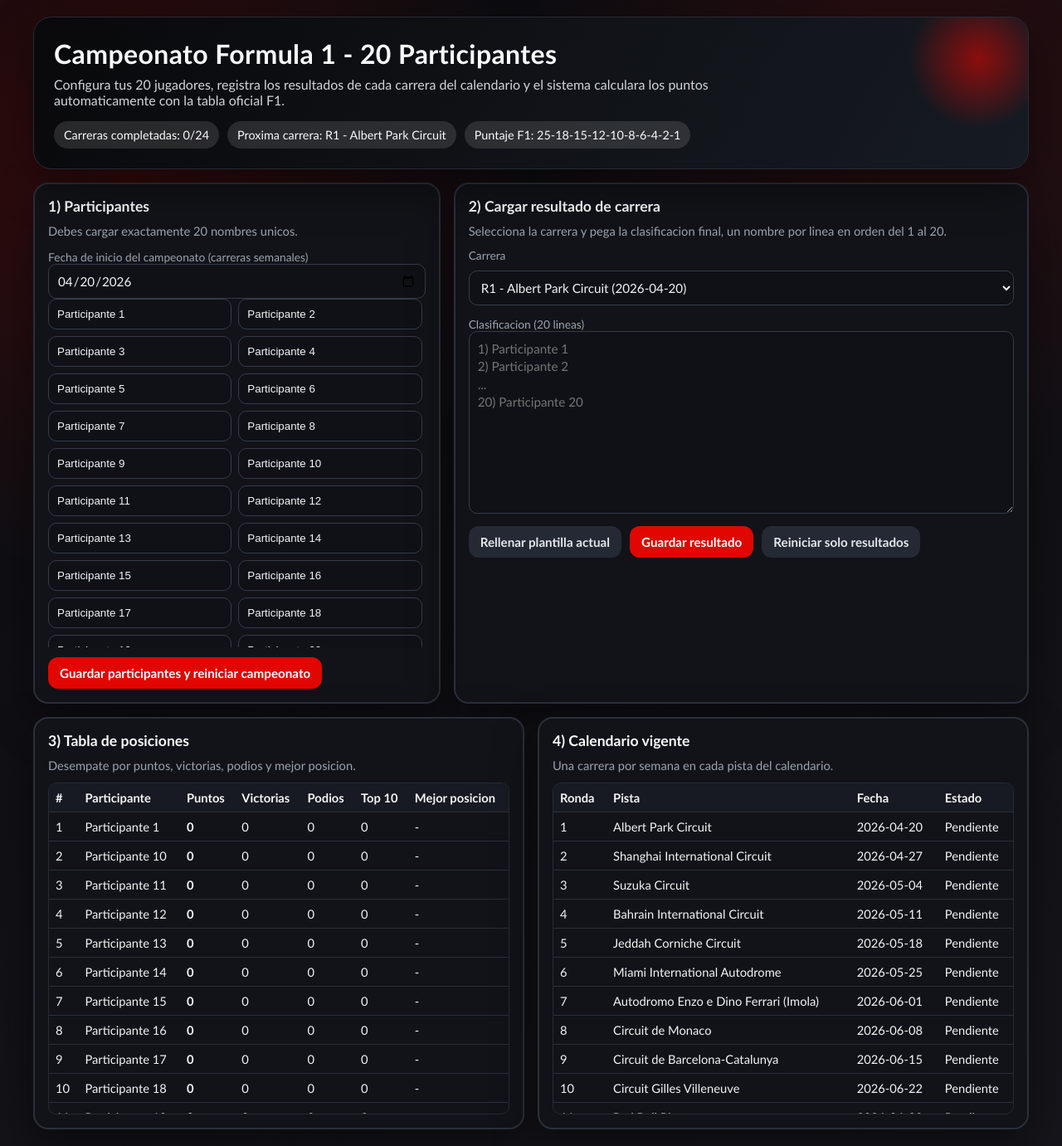
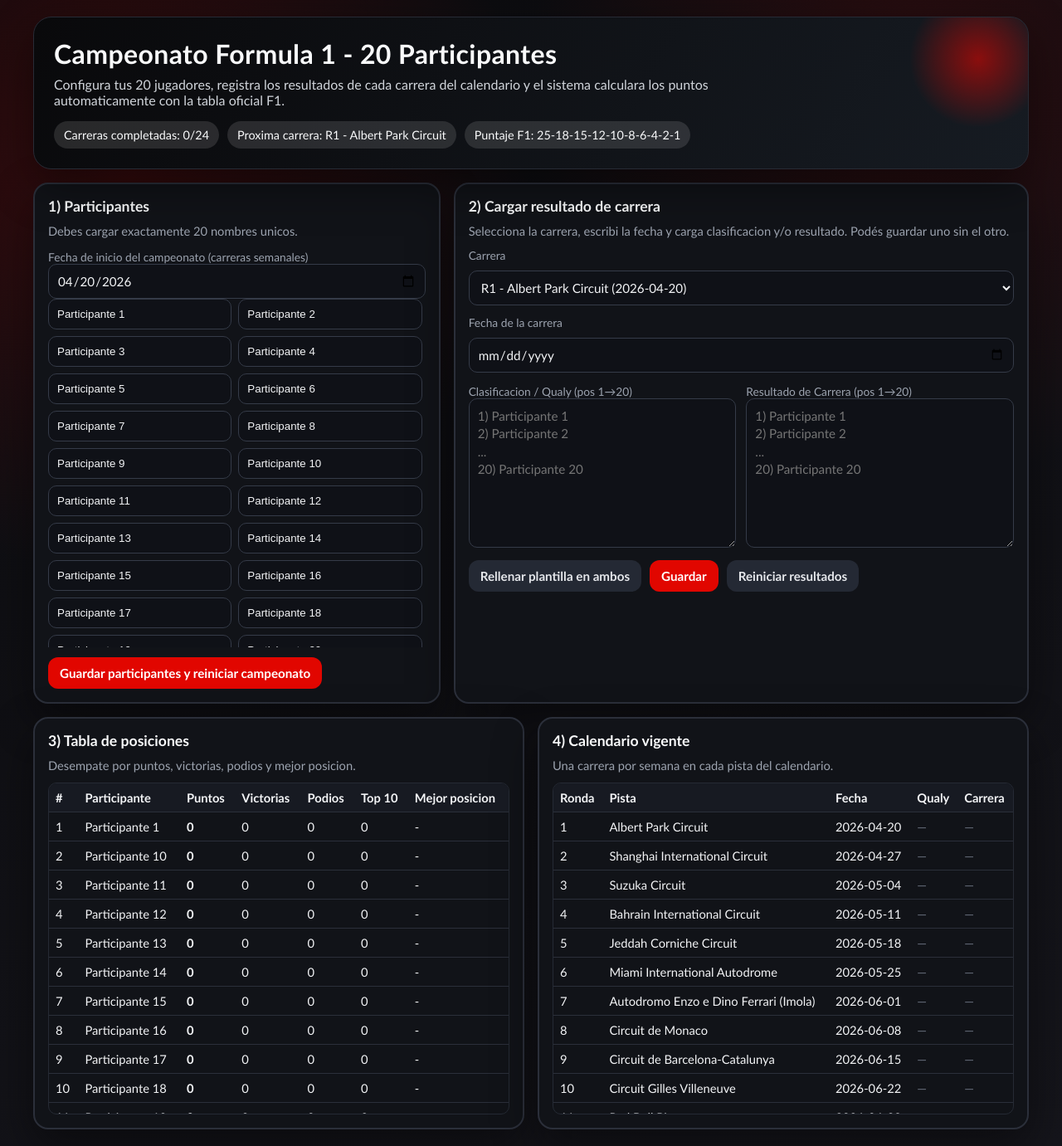
Before and after one commit to faculuna1999/Formula1, a Flask app: page / in a window 1280 px wide. Shown: the whole page at 83% size. Run offline with Flask 3, Linux system fonts and the light colour scheme.

Commit message:
feat: add custom race date, qualifying and race result as separate fields

```diff
--- a/app.py
+++ b/app.py
@@ -106,6 +106,8 @@
         "season_start_date": (configured_start or next_monday()).isoformat(),
         "tracks": TRACKS,
         "results": {},
+        "qualifying": {},
+        "dates": {},
     }
 
 
@@ -134,6 +136,8 @@
 
     state["tracks"] = state.get("tracks", TRACKS)
     state["results"] = state.get("results", {})
+    state["qualifying"] = state.get("qualifying", {})
+    state["dates"] = state.get("dates", {})
     state["season_start_date"] = state.get("season_start_date", next_monday().isoformat())
     return state
 
@@ -163,14 +167,16 @@
     start = parse_iso_date(state.get("season_start_date")) or next_monday()
     races = []
     for idx, track_name in enumerate(state["tracks"]):
-        race_date = start + timedelta(days=7 * idx)
+        fallback_date = (start + timedelta(days=7 * idx)).isoformat()
+        race_date = state["dates"].get(str(idx)) or fallback_date
         races.append(
             {
                 "race_index": idx,
                 "round": idx + 1,
                 "track": track_name,
-                "date": race_date.isoformat(),
+                "date": race_date,
                 "has_result": str(idx) in state["results"],
+                "has_qualifying": str(idx) in state["qualifying"],
             }
         )
     return races
@@ -269,6 +275,8 @@
         "points_system": POINTS_BY_POSITION,
         "schedule": schedule,
         "results": state["results"],
+        "qualifying": state["qualifying"],
+        "dates": state["dates"],
         "leaderboard": leaderboard,
         "completed_races": completed_races,
         "total_races": len(schedule),
@@ -310,6 +318,8 @@
     state = load_state()
     state["participants"] = participants
     state["results"] = {}
+    state["qualifying"] = {}
+    state["dates"] = {}
     if season_start_date is not None:
         state["season_start_date"] = season_start_date.isoformat()
 
@@ -330,15 +340,31 @@
     if race_index < 0 or race_index >= len(state["tracks"]):
         return jsonify({"status": "error", "message": "race_index fuera de rango."}), 400
 
-    classification = data.get("classification", [])
-    validation_error = validate_classification(classification, state["participants"])
-    if validation_error:
-        return jsonify({"status": "error", "message": validation_error}), 400
+    # Fecha personalizada (opcional)
+    custom_date = parse_iso_date(data.get("date"))
+    if data.get("date") and custom_date is None:
+        return jsonify({"status": "error", "message": "Fecha invalida. Usa formato YYYY-MM-DD."}), 400
+    if custom_date:
+        state["dates"][str(race_index)] = custom_date.isoformat()
 
-    state["results"][str(race_index)] = classification
+    # Clasificacion (qualy) — opcional
+    qualifying = data.get("qualifying")
+    if qualifying is not None:
+        q_err = validate_classification(qualifying, state["participants"])
+        if q_err:
+            return jsonify({"status": "error", "message": f"Clasificacion (qualy): {q_err}"}), 400
+        state["qualifying"][str(race_index)] = qualifying
+
+    # Resultado de carrera — opcional
+    classification = data.get("classification")
+    if classification is not None:
+        r_err = validate_classification(classification, state["participants"])
+        if r_err:
+            return jsonify({"status": "error", "message": f"Resultado de carrera: {r_err}"}), 400
+        state["results"][str(race_index)] = classification
+
     save_state(state)
-
-    return jsonify({"status": "success", "message": "Resultado guardado correctamente."}), 200
+    return jsonify({"status": "success", "message": "Datos guardados correctamente."}), 200
 
 
 @app.route("/api/reset", methods=["POST"])
@@ -346,6 +372,8 @@
 def api_reset_results():
     state = load_state()
     state["results"] = {}
+    state["qualifying"] = {}
+    state["dates"] = {}
     save_state(state)
     return jsonify({"status": "success", "message": "Se reiniciaron los resultados del campeonato."}), 200
 
--- a/templates/index.html
+++ b/templates/index.html
@@ -324,7 +324,7 @@
             <article class="card result-card">
                 <h2>2) Cargar resultado de carrera</h2>
                 <p class="caption">
-                    Selecciona la carrera y pega la clasificacion final, un nombre por linea en orden del 1 al 20.
+                    Selecciona la carrera, escribi la fecha y carga clasificacion y/o resultado. Podés guardar uno sin el otro.
                 </p>
 
                 <div class="row">
@@ -332,13 +332,26 @@
                     <select id="raceSelect"></select>
                 </div>
 
-                <label class="small-muted" for="classificationInput">Clasificacion (20 lineas)</label>
-                <textarea id="classificationInput" placeholder="1) Participante 1&#10;2) Participante 2&#10;...&#10;20) Participante 20"></textarea>
+                <div class="row">
+                    <label class="small-muted" for="raceDateInput">Fecha de la carrera</label>
+                    <input type="date" id="raceDateInput">
+                </div>
+
+                <div style="display:grid;grid-template-columns:1fr 1fr;gap:12px;margin-top:8px">
+                    <div>
+                        <label class="small-muted">Clasificacion / Qualy (pos 1→20)</label>
+                        <textarea id="qualifyingInput" placeholder="1) Participante 1&#10;2) Participante 2&#10;...&#10;20) Participante 20" style="min-height:180px"></textarea>
+                    </div>
+                    <div>
+                        <label class="small-muted">Resultado de Carrera (pos 1→20)</label>
+                        <textarea id="classificationInput" placeholder="1) Participante 1&#10;2) Participante 2&#10;...&#10;20) Participante 20" style="min-height:180px"></textarea>
+                    </div>
+                </div>
 
                 <div class="button-bar">
-                    <button class="secondary" id="fillTemplateBtn">Rellenar plantilla actual</button>
-                    <button class="primary" id="saveResultBtn">Guardar resultado</button>
-                    <button class="secondary" id="resetResultsBtn">Reiniciar solo resultados</button>
+                    <button class="secondary" id="fillTemplateBtn">Rellenar plantilla en ambos</button>
+                    <button class="primary" id="saveResultBtn">Guardar</button>
+                    <button class="secondary" id="resetResultsBtn">Reiniciar resultados</button>
                 </div>
             </article>
 
@@ -373,7 +386,8 @@
                                 <th>Ronda</th>
                                 <th>Pista</th>
                                 <th>Fecha</th>
-                                <th>Estado</th>
+                                <th>Qualy</th>
+                                <th>Carrera</th>
                             </tr>
                         </thead>
                         <tbody id="scheduleBody"></tbody>
@@ -395,6 +409,9 @@
             completedRaces: 0,
             totalRaces: 0,
             nextRace: null,
+            results: {},
+            qualifying: {},
+            dates: {},
         };
 
         function showStatus(message, type) {
@@ -422,13 +439,19 @@
 
         function renderRaceSelect(schedule) {
             const select = document.getElementById("raceSelect");
+            const current = select.value;
             select.innerHTML = "";
             schedule.forEach((race) => {
                 const option = document.createElement("option");
                 option.value = String(race.race_index);
-                option.textContent = `R${race.round} - ${race.track} (${race.date})${race.has_result ? " [cargada]" : ""}`;
+                const tags = [];
+                if (race.has_qualifying) tags.push("Q");
+                if (race.has_result) tags.push("C");
+                const suffix = tags.length ? ` [${tags.join("+")}]` : "";
+                option.textContent = `R${race.round} - ${race.track} (${race.date})${suffix}`;
                 select.appendChild(option);
             });
+            if (current) select.value = current;
         }
 
         function renderLeaderboard(leaderboard) {
@@ -454,12 +477,16 @@
             body.innerHTML = "";
             schedule.forEach((race) => {
                 const tr = document.createElement("tr");
+                tr.style.cursor = "pointer";
+                tr.title = "Click para cargar datos de esta carrera";
                 tr.innerHTML = `
                     <td>${race.round}</td>
                     <td>${race.track}</td>
                     <td>${race.date}</td>
-                    <td>${race.has_result ? "Completada" : "Pendiente"}</td>
+                    <td style="color:${race.has_qualifying ? "#86efac" : "#6b7280"}">${race.has_qualifying ? "✔" : "—"}</td>
+                    <td style="color:${race.has_result ? "#86efac" : "#6b7280"}">${race.has_result ? "✔" : "—"}</td>
                 `;
+                tr.addEventListener("click", () => selectRace(race.race_index));
                 body.appendChild(tr);
             });
         }
@@ -487,8 +514,9 @@
         }
 
         function fillTemplate() {
-            const area = document.getElementById("classificationInput");
-            area.value = state.participants.map((name, idx) => `${idx + 1}) ${name}`).join("\n");
+            const template = state.participants.map((name, idx) => `${idx + 1}) ${name}`).join("\n");
+            document.getElementById("qualifyingInput").value = template;
+            document.getElementById("classificationInput").value = template;
         }
 
         async function fetchState() {
@@ -504,6 +532,9 @@
             state.completedRaces = data.completed_races;
             state.totalRaces = data.total_races;
             state.nextRace = data.next_race;
+            state.results = data.results || {};
+            state.qualifying = data.qualifying || {};
+            state.dates = data.dates || {};
 
             document.getElementById("seasonStartDate").value = data.season_start_date;
             renderParticipants(state.participants);
@@ -511,6 +542,25 @@
             renderLeaderboard(state.leaderboard);
             renderSchedule(state.schedule);
             renderHeaderMeta();
+        }
+
+        function selectRace(raceIndex) {
+            const select = document.getElementById("raceSelect");
+            select.value = String(raceIndex);
+            const race = state.schedule.find(r => r.race_index === raceIndex);
+            if (race) document.getElementById("raceDateInput").value = race.date;
+
+            const qData = state.qualifying[String(raceIndex)];
+            document.getElementById("qualifyingInput").value = qData
+                ? qData.map((name, i) => `${i + 1}) ${name}`).join("\n")
+                : "";
+
+            const rData = state.results[String(raceIndex)];
+            document.getElementById("classificationInput").value = rData
+                ? rData.map((name, i) => `${i + 1}) ${name}`).join("\n")
+                : "";
+
+            document.getElementById("saveResultBtn").scrollIntoView({ behavior: "smooth", block: "center" });
         }
 
         async function saveParticipants() {
@@ -535,12 +585,24 @@
 
         async function saveRaceResult() {
             const raceIndex = Number(document.getElementById("raceSelect").value);
-            const classification = parseClassificationText(document.getElementById("classificationInput").value);
+            const dateValue = document.getElementById("raceDateInput").value;
+            const qualifyingText = document.getElementById("qualifyingInput").value.trim();
+            const classificationText = document.getElementById("classificationInput").value.trim();
+
+            const payload = { race_index: raceIndex };
+            if (dateValue) payload.date = dateValue;
+            if (qualifyingText) payload.qualifying = parseClassificationText(qualifyingText);
+            if (classificationText) payload.classification = parseClassificationText(classificationText);
+
+            if (!dateValue && !qualifyingText && !classificationText) {
+                showStatus("Completá al menos un campo antes de guardar.", "error");
+                return;
+            }
 
             const response = await fetch(`${API_BASE}/results`, {
                 method: "POST",
                 headers: { "Content-Type": "application/json" },
-                body: JSON.stringify({ race_index: raceIndex, classification }),
+                body: JSON.stringify(payload),
             });
 
             const data = await response.json();
@@ -561,6 +623,8 @@
 
             showStatus(data.message, "success");
             document.getElementById("classificationInput").value = "";
+            document.getElementById("qualifyingInput").value = "";
+            document.getElementById("raceDateInput").value = "";
             await fetchState();
         }
 
@@ -577,6 +641,11 @@
         document.getElementById("fillTemplateBtn").addEventListener("click", fillTemplate);
         document.getElementById("resetResultsBtn").addEventListener("click", () => safeRun(resetResults));
 
+        // Al cambiar de carrera en el select, precargar datos guardados
+        document.getElementById("raceSelect").addEventListener("change", (e) => {
+            selectRace(Number(e.target.value));
+        });
+
         safeRun(fetchState);
     </script>
 </body>
```
